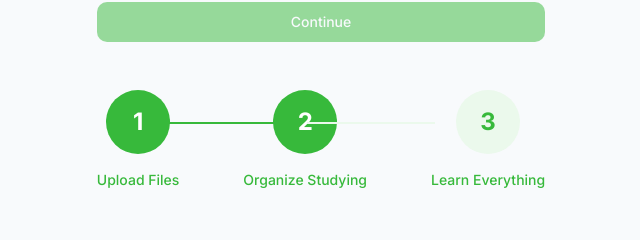
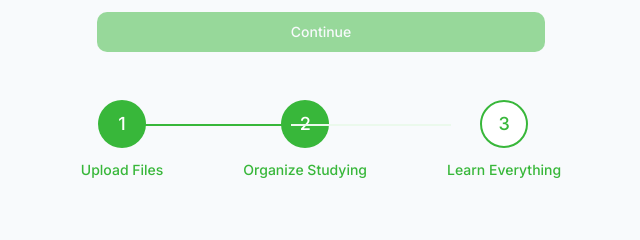
Before and after one commit to VascoSingh/chatedu-helper, a React (Vite) app: page / in a window 1280 px wide. Both pictures are taken after typing "name@example.com", "Sample123" into the empty fields and a click on the button "Continue". Shown: the part 390-630 px from the top of the page, without its empty margins (319-959 px from the left). Built offline with nearby package versions, Linux system fonts and the light colour scheme.

Commit message:
Refactor onboarding progress graphic
Updated the styling of the onboarding progress graphic per the user's request.  Changes include resizing the step indicators, altering their style, and updating all colors to #37bb39.

```diff
--- a/src/index.css
+++ b/src/index.css
@@ -1,4 +1,3 @@
-
 @import url('https://fonts.googleapis.com/css2?family=Inter:wght@400;500;600;700&display=swap');
 
 @tailwind base;
@@ -13,19 +12,19 @@
     --card-foreground: 222.2 84% 4.9%;
     --popover: 0 0% 100%;
     --popover-foreground: 222.2 84% 4.9%;
-    --primary: 122 54% 47%;
+    --primary: 121 53% 47%;
     --primary-foreground: 210 40% 98%;
-    --secondary: 122 54% 95%;
-    --secondary-foreground: 122 54% 20%;
-    --muted: 122 54% 95%;
+    --secondary: 121 53% 95%;
+    --secondary-foreground: 121 53% 20%;
+    --muted: 121 53% 95%;
     --muted-foreground: 215.4 16.3% 46.9%;
-    --accent: 122 54% 95%;
-    --accent-foreground: 122 54% 20%;
+    --accent: 121 53% 95%;
+    --accent-foreground: 121 53% 20%;
     --destructive: 0 84.2% 60.2%;
     --destructive-foreground: 210 40% 98%;
-    --border: 122 54% 90%;
-    --input: 122 54% 90%;
-    --ring: 122 54% 47%;
+    --border: 121 53% 90%;
+    --input: 121 53% 90%;
+    --ring: 121 53% 47%;
     --radius: 0.75rem;
   }
 }
--- a/src/pages/Index.tsx
+++ b/src/pages/Index.tsx
@@ -26,7 +26,7 @@ const Index = () => {
 
   const ProcessSteps = () => (
     <div className="flex flex-col items-center justify-center gap-8 mt-12 mb-16">
-      <div className="flex items-center justify-center gap-16 relative">
+      <div className="flex items-center justify-center gap-20 relative">
         {[
           { title: "Upload Files", step: 1 },
           { title: "Organize Studying", step: 2 },
@@ -34,20 +34,20 @@ const Index = () => {
         ].map((item, index) => (
           <div key={index} className="flex flex-col items-center relative">
             <div
-              className={`w-16 h-16 rounded-full flex items-center justify-center text-2xl font-bold transition-colors duration-300 ${
+              className={`w-12 h-12 rounded-full flex items-center justify-center text-lg font-medium transition-colors duration-300 ${
                 step >= item.step
                   ? "bg-primary text-white"
-                  : "bg-secondary text-primary"
+                  : "border-2 border-primary text-primary bg-white"
               }`}
             >
               {item.step}
             </div>
-            <p className="mt-4 text-sm font-medium text-primary whitespace-nowrap">
+            <p className="mt-3 text-sm font-medium text-primary whitespace-nowrap">
               {item.title}
             </p>
             {index < 2 && (
               <div
-                className={`absolute top-8 left-[4rem] w-[8rem] h-0.5 transition-colors duration-300 ${
+                className={`absolute top-6 left-[3rem] w-[10rem] h-[2px] transition-colors duration-300 ${
                   step > item.step ? "bg-primary" : "bg-secondary"
                 }`}
               />
```
